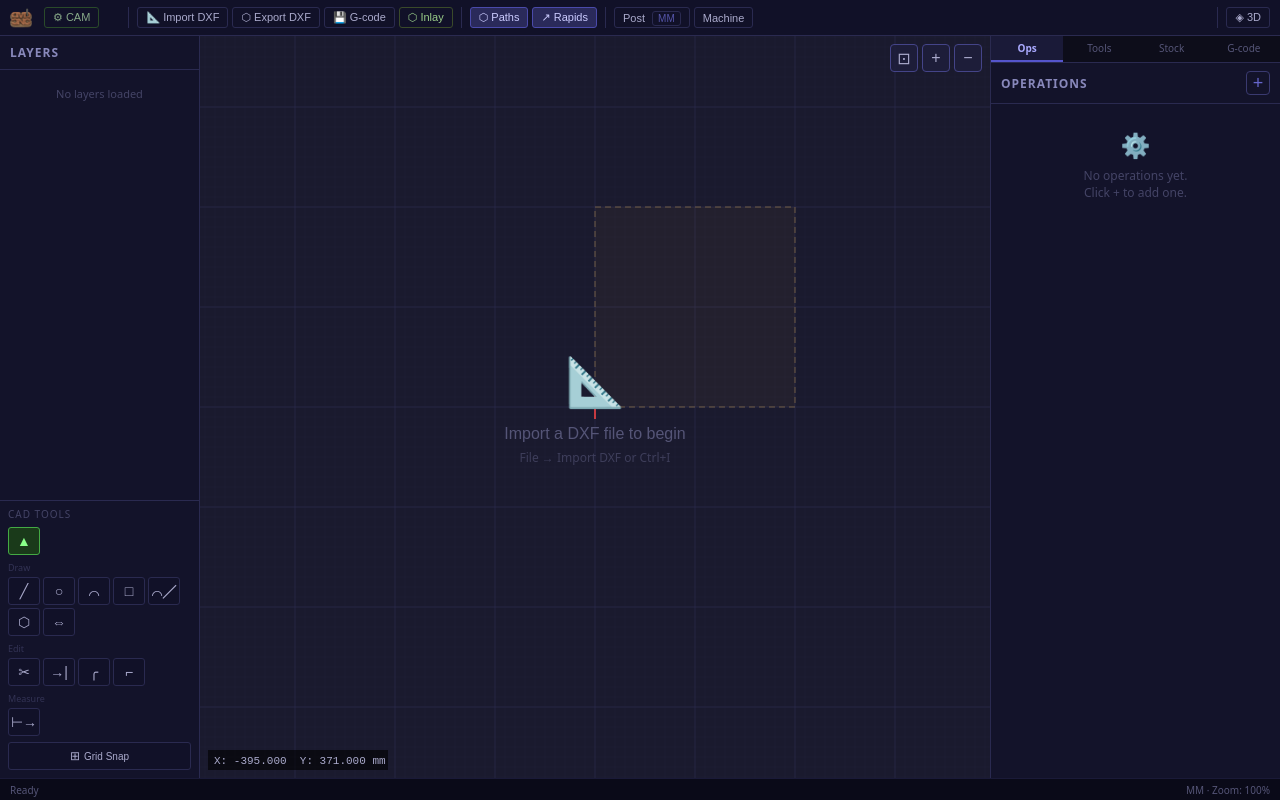
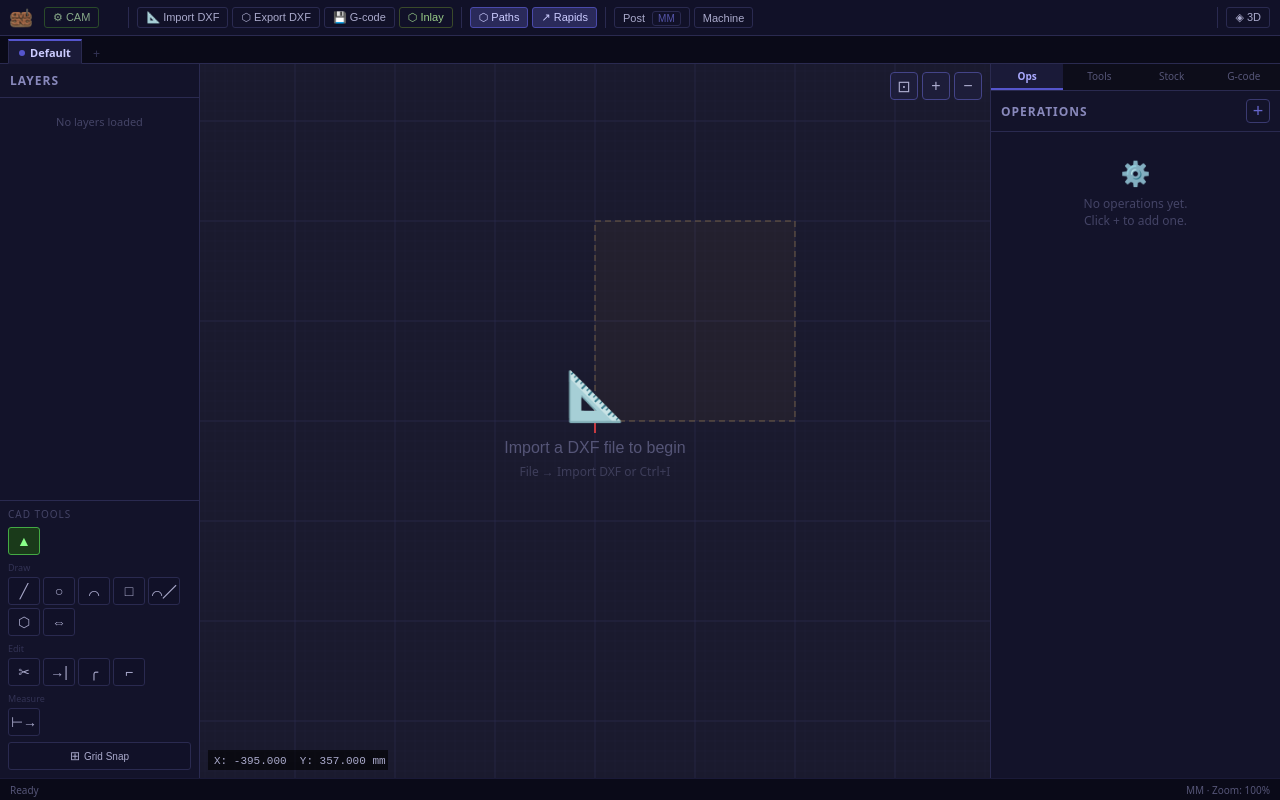
Before and after one commit to moneymikemp/masso-cam, a React (Create React App) app: page / in a window 1280 px wide. Built offline with nearby package versions, Linux system fonts and the light colour scheme.

Commit message:
Add Tabs

```diff
--- a/src/renderer/App.jsx
+++ b/src/renderer/App.jsx
@@ -156,7 +156,7 @@ const S = {
 
 export default function App() {
   const { state, dispatch, getProject } = useApp();
-  const { activePanelTab, statusMessage, selectedEntityIds, entities, operations, postConfig, activeTool, cadMode, refImage } = state;
+  const { activePanelTab, statusMessage, selectedEntityIds, entities, operations, postConfig, activeTool, cadMode, refImage, workspaces, activeWorkspaceId } = state;
   const isInch = postConfig.units === 'inch';
   const MM_PER_INCH = 25.4;
   const [modal, setModal] = useState(null); // 'profiles' | 'tool-library' | 'about' | 'inlay-wizard'
@@ -317,27 +317,34 @@ export default function App() {
       stockOriginY: state.stockConfig.stockOriginY ?? 0,
     };
 
-    const pocketOps = enabled.filter(op => op.type === 'taperedpocket');
-    const plugOps   = enabled.filter(op => op.type === 'taperedplug');
-    const isInlay   = pocketOps.length > 0 && plugOps.length > 0;
     const toolsList = state.tools || [];
+    const slugify = s => s.toLowerCase().replace(/[^a-z0-9]+/g, '_').replace(/^_|_$/, '');
+
+    // Group enabled ops by workspace, preserving workspace order.
+    const wsGroups = (workspaces || []).map(ws => ({
+      name: ws.name,
+      slug: slugify(ws.name),
+      ops: enabled.filter(op => (op.workspaceId ?? 'default') === ws.id),
+    })).filter(g => g.ops.length > 0);
+
+    // Fall back to ungrouped if no workspace info (old projects).
+    const isMultiWorkspace = wsGroups.length > 1;
 
     // Build the complete list of {seg, suffix, gcode} to save.
-    // seg = '' | 'pocket' | 'plug';  suffix = '' | '_T1' | '_T2' ...
     let fileList;
-    if (isInlay) {
-      const pocketGroups = generateGcodeByTool(pocketOps, toolsList, gcfg);
-      const plugGroups   = generateGcodeByTool(plugOps,   toolsList, gcfg);
-      fileList = [
-        ...pocketGroups.map(g => ({ seg: 'pocket', suffix: g.suffix, gcode: g.gcode })),
-        ...plugGroups.map(g =>   ({ seg: 'plug',   suffix: g.suffix, gcode: g.gcode })),
-      ];
+    if (isMultiWorkspace) {
+      fileList = [];
+      for (const { slug, ops } of wsGroups) {
+        const groups = generateGcodeByTool(ops, toolsList, gcfg);
+        for (const g of groups) fileList.push({ seg: slug, suffix: g.suffix, gcode: g.gcode });
+      }
     } else {
-      const groups = generateGcodeByTool(enabled, toolsList, gcfg);
+      const ops = wsGroups[0]?.ops ?? enabled;
+      const groups = generateGcodeByTool(ops, toolsList, gcfg);
       fileList = groups.map(g => ({ seg: '', suffix: g.suffix, gcode: g.gcode }));
     }
 
-    const isMulti = fileList.length > 1 || isInlay;
+    const isMulti = fileList.length > 1 || isMultiWorkspace;
     dispatch({ type: 'SET_PANEL_TAB', payload: 'gcode' });
 
     if (!isMulti) {
@@ -356,11 +363,11 @@ export default function App() {
     // Multi-file — ask for base filename once, derive all paths from it.
     let base;
     if (window.electron) {
-      const chosenPath = await window.electron.saveGcodeInlay(isInlay ? 'inlay.nc' : 'toolpath.nc');
+      const chosenPath = await window.electron.saveGcodeInlay(isMultiWorkspace ? 'inlay.nc' : 'toolpath.nc');
       if (!chosenPath) return;
       base = chosenPath.replace(/\.[^.\\/]+$/, '');
     } else {
-      base = isInlay ? 'inlay' : 'toolpath';
+      base = isMultiWorkspace ? 'inlay' : 'toolpath';
     }
 
     const saved = [];
@@ -484,8 +491,13 @@ export default function App() {
   }, [getProject, state.projectPath, dispatch]);
 
   function handleInlayGenerate(pocketOp, plugOp) {
-    dispatch({ type: 'ADD_OPERATION', payload: pocketOp });
-    dispatch({ type: 'ADD_OPERATION', payload: plugOp });
+    const pocketWsId = uuid();
+    const plugWsId   = uuid();
+    dispatch({ type: 'ADD_WORKSPACE', payload: { id: pocketWsId, name: pocketOp.name, color: '#1a5a2a' } });
+    dispatch({ type: 'ADD_WORKSPACE', payload: { id: plugWsId,   name: plugOp.name,   color: '#1a2a5a' } });
+    dispatch({ type: 'ADD_OPERATION', payload: { ...pocketOp, workspaceId: pocketWsId } });
+    dispatch({ type: 'ADD_OPERATION', payload: { ...plugOp,   workspaceId: plugWsId   } });
+    dispatch({ type: 'SET_ACTIVE_WORKSPACE', payload: pocketWsId });
     dispatch({ type: 'SET_PANEL_TAB', payload: 'operations' });
     dispatch({ type: 'SET_STATUS', payload: `Inlay wizard: created "${pocketOp.name}" and "${plugOp.name}"` });
   }
@@ -612,6 +624,45 @@ export default function App() {
         </div>
       </div>
 
+      {/* Workspace Tabs */}
+      <div style={{ display:'flex', alignItems:'flex-end', background:'#0a0a18', borderBottom:'1px solid #2a2a50', paddingLeft:8, flexShrink:0, minHeight:28 }}>
+        {(workspaces || []).map(ws => {
+          const isActive = ws.id === activeWorkspaceId;
+          const wsOpCount = operations.filter(op => (op.workspaceId ?? 'default') === ws.id).length;
+          return (
+            <div key={ws.id}
+              title={`${ws.name} · ${wsOpCount} operation${wsOpCount !== 1 ? 's' : ''}`}
+              onClick={() => dispatch({ type:'SET_ACTIVE_WORKSPACE', payload:ws.id })}
+              style={{
+                display:'flex', alignItems:'center', gap:5,
+                padding:'4px 10px 3px', cursor:'pointer', userSelect:'none',
+                fontSize:11, fontWeight: isActive ? 600 : 400,
+                color: isActive ? '#ccccff' : '#555577',
+                background: isActive ? '#1a1a38' : '#0d0d20',
+                borderLeft:  `1px solid ${isActive ? '#2a2a50' : '#1a1a30'}`,
+                borderRight: `1px solid ${isActive ? '#2a2a50' : '#1a1a30'}`,
+                borderTop:   `2px solid ${isActive ? (ws.color || '#5555cc') : 'transparent'}`,
+                borderBottom: isActive ? '1px solid #1a1a38' : '1px solid transparent',
+                marginBottom: isActive ? -1 : 0,
+              }}>
+              <span style={{ width:6, height:6, borderRadius:'50%', background: ws.color || '#5555cc', flexShrink:0 }} />
+              {ws.name}
+              {wsOpCount > 0 && <span style={{ fontSize:9, color: isActive ? '#5555aa' : '#333355' }}>({wsOpCount})</span>}
+              {(workspaces || []).length > 1 && (
+                <span style={{ color:'#333355', fontSize:13, lineHeight:1, marginLeft:1, paddingLeft:2 }}
+                  onClick={e => { e.stopPropagation(); dispatch({ type:'DELETE_WORKSPACE', payload:ws.id }); }}>×</span>
+              )}
+            </div>
+          );
+        })}
+        <button
+          title="Add workspace"
+          style={{ marginLeft:4, padding:'3px 7px', fontSize:12, background:'none', border:'none', color:'#333355', cursor:'pointer', lineHeight:1 }}
+          onClick={() => dispatch({ type:'ADD_WORKSPACE', payload:{ name:`Workspace ${(workspaces||[]).length + 1}`, color:'#5555cc' } })}>
+          +
+        </button>
+      </div>
+
       <div style={S.main}>
         <div style={S.leftPanel}>
           <div style={{ flex: 1, overflow: 'hidden', display: 'flex', flexDirection: 'column' }}>
--- a/src/renderer/components/canvas/CAMCanvas.jsx
+++ b/src/renderer/components/canvas/CAMCanvas.jsx
@@ -835,7 +835,8 @@ export default function CAMCanvas() {
     statusTimerRef.current = setTimeout(() => setStatusMsg(''), 2000);
   }
 
-  const { viewport, entities, layers, operations, selectedEntityIds, hoveredEntityId, showToolpaths, showRapids, bounds, stockConfig, tabPlacementActive, tabPlacementOpId, dogboneSelectionActive, dogboneSelectionOpId, textPlacementActive, textPlacementOpId, medialAxisPolylines, postConfig, activeTool, gridSnap, refImage, previewEntities, zSliderPos } = state;
+  const { viewport, entities, layers, operations: allOperations, selectedEntityIds, hoveredEntityId, showToolpaths, showRapids, bounds, stockConfig, tabPlacementActive, tabPlacementOpId, dogboneSelectionActive, dogboneSelectionOpId, textPlacementActive, textPlacementOpId, medialAxisPolylines, postConfig, activeTool, gridSnap, refImage, previewEntities, zSliderPos, activeWorkspaceId } = state;
+  const operations = allOperations.filter(op => !op.workspaceId || op.workspaceId === activeWorkspaceId);
   const isInch = postConfig?.units === 'inch';
 
   const [canvasDims, setCanvasDims] = useState({ w: 0, h: 0 });
--- a/src/renderer/components/panels/OperationsPanel.jsx
+++ b/src/renderer/components/panels/OperationsPanel.jsx
@@ -54,7 +54,8 @@ const S = {
 
 export default function OperationsPanel() {
   const { state, dispatch } = useApp();
-  const { operations, selectedOperationId, entities, tools, selectedEntityIds } = state;
+  const { operations: allOperations, selectedOperationId, entities, tools, selectedEntityIds, activeWorkspaceId } = state;
+  const operations = allOperations.filter(op => (op.workspaceId ?? 'default') === activeWorkspaceId);
   const [showAddMenu, setShowAddMenu] = useState(false);
   const [showSkeleton, setShowSkeleton] = useState(false);
 
@@ -92,7 +93,7 @@ export default function OperationsPanel() {
 
   function duplicateOp(id, e) {
     e.stopPropagation();
-    const op = operations.find(o => o.id === id);
+    const op = allOperations.find(o => o.id === id);
     if (!op) return;
     dispatch({ type: 'ADD_OPERATION', payload: { ...op, id: undefined, name: op.name + ' (copy)', toolpath: null } });
   }
--- a/src/renderer/store/AppContext.js
+++ b/src/renderer/store/AppContext.js
@@ -62,6 +62,10 @@ const initialState = {
   // Selection
   selectedEntityIds: [],
   hoveredEntityId: null,
+
+  // Workspaces (named setups — each has its own operations)
+  workspaces: [{ id: 'default', name: 'Default', color: '#5555cc' }],
+  activeWorkspaceId: 'default',
 
   // Operations
   operations: [],
@@ -189,9 +193,34 @@ function reducer(state, action) {
     case 'HOVER_ENTITY':
       return { ...state, hoveredEntityId: action.payload };
 
+    // Workspaces
+    case 'ADD_WORKSPACE': {
+      const ws = { id: uuid(), name: 'Workspace', color: '#5555cc', ...action.payload };
+      return { ...state, workspaces: [...state.workspaces, ws], activeWorkspaceId: ws.id };
+    }
+    case 'SET_ACTIVE_WORKSPACE':
+      return { ...state, activeWorkspaceId: action.payload };
+    case 'DELETE_WORKSPACE': {
+      if (state.workspaces.length <= 1) return state;
+      const remaining = state.workspaces.filter(w => w.id !== action.payload);
+      const fallbackId = remaining[0].id;
+      const operations = state.operations.map(op =>
+        op.workspaceId === action.payload ? { ...op, workspaceId: fallbackId } : op
+      );
+      const newActiveId = state.activeWorkspaceId === action.payload ? fallbackId : state.activeWorkspaceId;
+      return { ...state, workspaces: remaining, activeWorkspaceId: newActiveId, operations };
+    }
+    case 'RENAME_WORKSPACE': {
+      const workspaces = state.workspaces.map(w =>
+        w.id === action.payload.id ? { ...w, name: action.payload.name } : w
+      );
+      return { ...state, workspaces };
+    }
+
     // Operations
     case 'ADD_OPERATION': {
       const op = {
+        workspaceId: action.payload.workspaceId ?? state.activeWorkspaceId,
         id: uuid(),
         name: action.payload.name || `Operation ${state.operations.length + 1}`,
         type: action.payload.type || 'contour',
@@ -491,12 +520,18 @@ function reducer(state, action) {
     case 'SET_DIRTY':        return { ...state, dirty: action.payload };
     case 'LOAD_PROJECT': {
       const p = action.payload;
+      const workspaces = p.workspaces?.length
+        ? p.workspaces
+        : [{ id: 'default', name: 'Default', color: '#5555cc' }];
+      const operations = (p.operations || []).map(op => ({ workspaceId: 'default', ...op }));
       return {
         ...state,
         entities:      p.entities || [],
         layers:        p.layers || {},
         bounds:        p.bounds || null,
-        operations:    p.operations || [],
+        operations,
+        workspaces,
+        activeWorkspaceId: workspaces[0].id,
         postConfig:    p.postConfig || state.postConfig,
         machineConfig: p.machineConfig || state.machineConfig,
         stockConfig:   p.stockConfig || state.stockConfig,
@@ -554,6 +589,7 @@ export function AppProvider({ children }) {
     layers: state.layers,
     bounds: state.bounds,
     operations: state.operations,
+    workspaces: state.workspaces,
     postConfig: state.postConfig,
     machineConfig: state.machineConfig,
     stockConfig: state.stockConfig,
```
